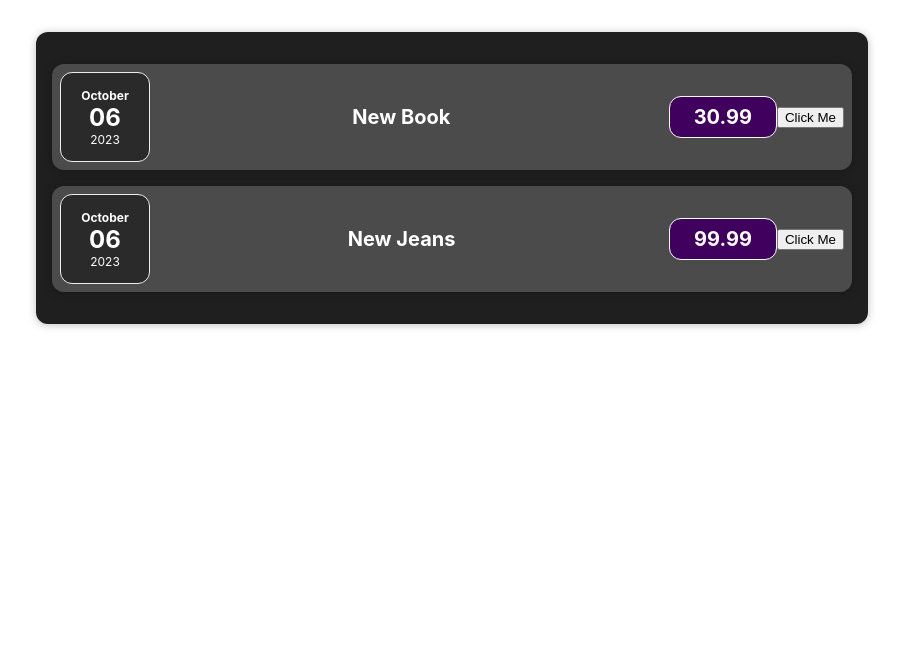
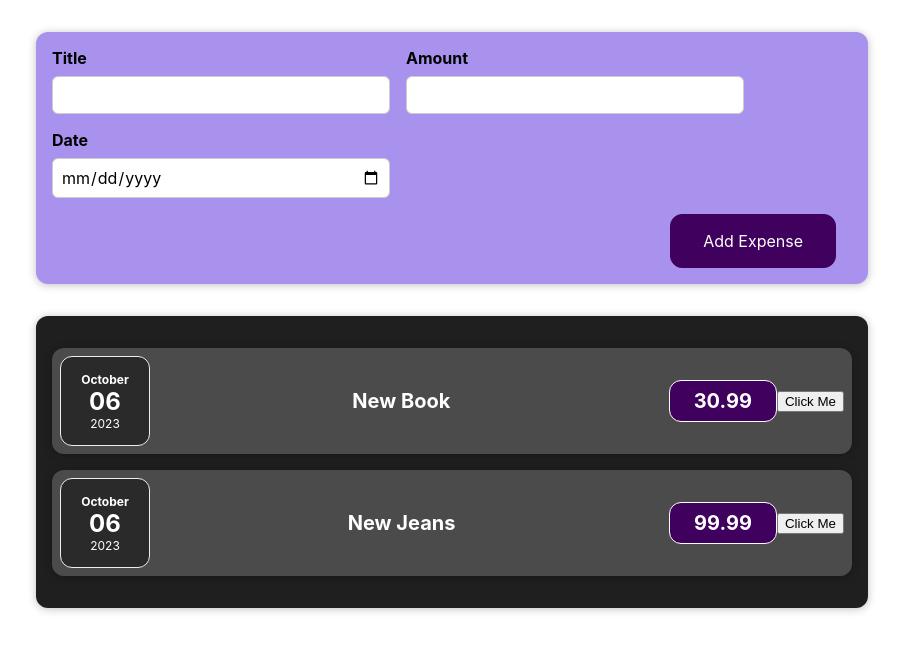
Before and after one commit to J3alou5/expenses, a React (Create React App) app: page / in a window 1280 px wide. Shown: the top 652 px of the page, without its empty margins (188-1091 px from the left). Built offline with nearby package versions, Linux system fonts and the light colour scheme.

Commit message:
Ül 11.1

```diff
--- a/src/App.js
+++ b/src/App.js
@@ -1,13 +1,28 @@
+import React from 'react';
 import './App.css';
 import Expenses from './components/Expenses/Expenses';
+import NewExpense from './components/NewExpense/NewExpense';
 
-function App() {
+const App = () => {
+  const expenses = [
+    {
+      date: new Date(2024, 9, 19),
+      title: 'New Book',
+      amount: 39.99
+    },
+    {
+      date: new Date(2024, 9, 19),
+      title: 'New Jeans',
+      amount: 99.99
+    }
+  ];
 
   return (
-    <div className='App'>
-      <Expenses/>
+    <div className="App">
+      <NewExpense />
+      <Expenses expenses={expenses} />
     </div>
   );
-}
+};
 
 export default App;
--- /dev/null
+++ b/src/components/NewExpense/ExpenseForm.css
@@ -0,0 +1,26 @@
+.new-expense__controls {
+    display: flex;
+    flex-wrap: wrap;
+    gap: 1rem;
+    margin-bottom: 1rem;
+    text-align: left;
+}
+
+.new-expense__control label {
+    font-weight: bold;
+    margin-bottom: 0.5rem;
+    display: block;
+}
+
+.new-expense__control input {
+    font: inherit;
+    padding: 0.5rem;
+    border-radius: 6px;
+    border: 1px solid #ccc;
+    width: 20rem;
+    max-width: 100%;
+}
+
+.new-expense__actions {
+    text-align: right;
+}
--- a/src/components/NewExpense/ExpenseForm.js
+++ b/src/components/NewExpense/ExpenseForm.js
@@ -1,25 +1,48 @@
+import './ExpenseForm.css';
+import { useState } from 'react';
+
 const ExpenseForm = (props) => {
+  const [enteredTitle, setEnteredTitle] = useState('');
+  const [enteredAmount, setEnteredAmount] = useState('');
+  const [enteredDate, setEnteredDate] = useState('');
+
+  const titleChangeHandler = (event) => {
+    setEnteredTitle(event.target.value);
+  };
+
+  const amountChangeHandler = (event) => {
+    setEnteredAmount(event.target.value);
+  };
+
+  const dateChangeHandler = (event) => {
+    setEnteredDate(event.target.value);
+  };
+
+
+  console.log(enteredTitle);
+
+
   return (
     <form>
-        <div>
-          <div>
+      <div className='new-expense__controls'>
+        <div className='new-expense__control'>
           <label>Title</label>
-            <input type="text"/>
+          <input type="text" value={enteredTitle} onChange={titleChangeHandler}/>
         </div>
-          <div>
+        <div className='new-expense__control'>
           <label>Amount</label>
-            <input type="number" min="0.01" step="0.01"/>
+          <input type="number" value={enteredAmount} min="0.01" step="0.01" onChange={amountChangeHandler}/>
         </div>
-          <div>
+        <div className='new-expense__control'>
           <label>Date</label>
-            <input type="date" min="2023-01-01" max="2025-01-31"/>
+          <input type="date" value={enteredDate} min="2023-01-01" max="2025-01-31" onChange={dateChangeHandler}/>
         </div>
       </div>
-        <div>
+      <div className='new-expense__actions'>
         <button type="submit">Add Expense</button>
       </div>
     </form>
-    )
+  );
 }
 
-  export default ExpenseForm
+export default ExpenseForm;
--- /dev/null
+++ b/src/components/NewExpense/NewExpense.css
@@ -0,0 +1,38 @@
+.new-expense {
+    background-color: #a892ee;
+    padding: 1rem;
+    margin: 2rem auto;
+    width: 50rem;
+    max-width: 95%;
+    border-radius: 12px;
+    text-align: center;
+    box-shadow: 0 1px 8px rgba(0, 0, 0, 0.25);
+}
+
+.new-expense button {
+    font: inherit;
+    cursor: pointer;
+    padding: 1rem 2rem;
+    border: 1px solid #40005d;
+    background-color: #40005d;
+    color: white;
+    border-radius: 12px;
+    margin-right: 1rem;
+}
+
+.new-expense button:hover,
+.new-expense button:active {
+    background-color: #510674;
+    border-color: #510674;
+}
+
+.new-expense button.alternative {
+    color: #220131;
+    border-color: transparent;
+    background-color: transparent;
+}
+
+.new-expense button.alternative:hover,
+.new-expense button.alternative:active {
+    background-color: #ddb3f8;
+}
--- a/src/components/NewExpense/NewExpense.js
+++ b/src/components/NewExpense/NewExpense.js
@@ -1,7 +1,12 @@
+import ExpenseForm from './ExpenseForm'
+import './NewExpense.css'
+
 const NewExpense = (props) => {
-    return(
-        <div></div>
-    )
-}
+  return (
+    <div className='new-expense'>
+      <ExpenseForm />
+    </div>
+  );
+};
 
-export default NewExpense
+export default NewExpense;
```
Lines whose indentation alone changed are shown as unchanged.
